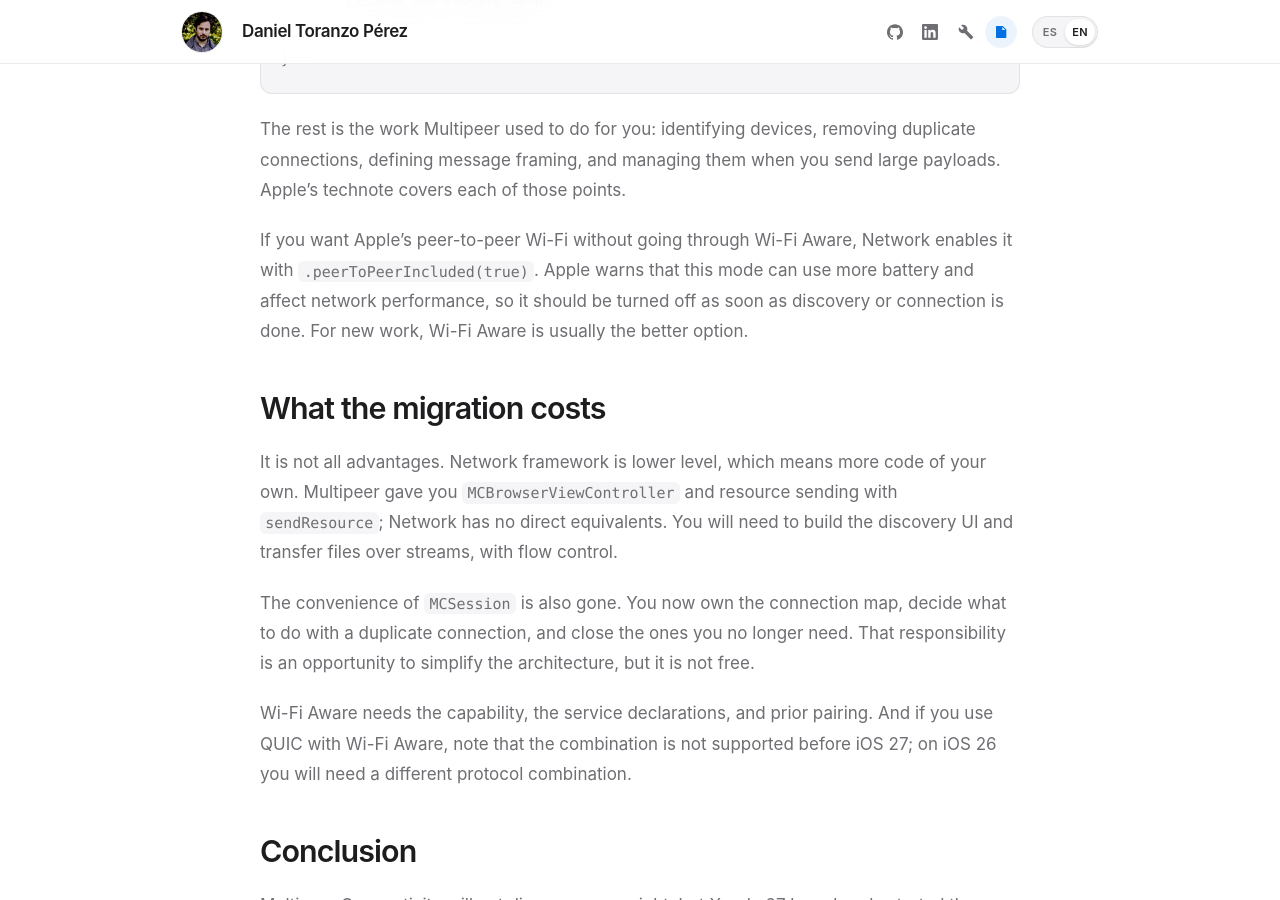
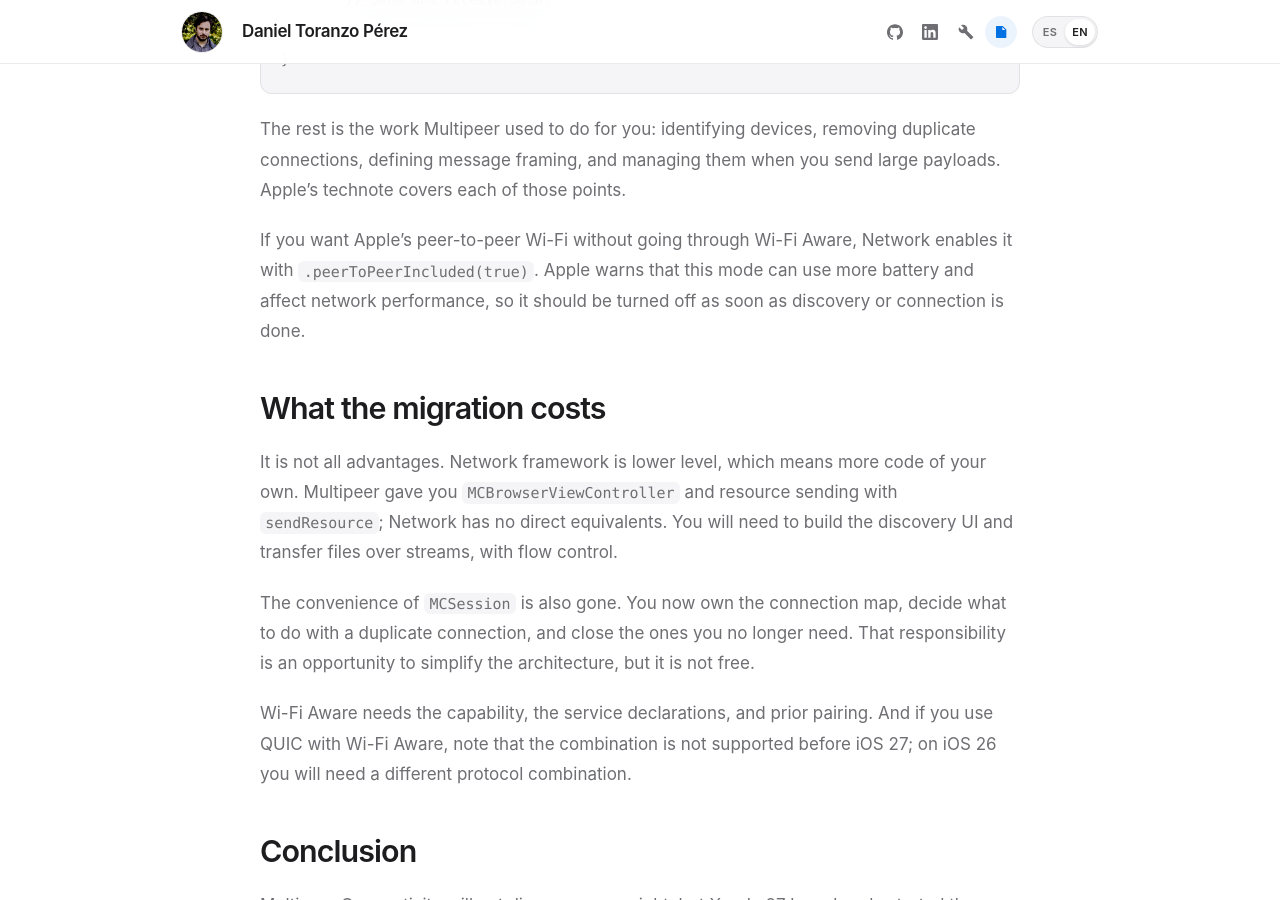
Before and after one commit to obocat/daniel_toranzo_perez, a Jekyll site: the page built from _posts/2026-11-13-multipeer-connectivity-network-wifi-aware.markdown, in a window 1280 px wide and 900 px high, scrolled down 5470 px. Built offline with Jekyll 4.4.1, drawn with Linux system fonts in a browser that asks for light colours.

Commit message:
docs: remove Wi-Fi Aware recommendation aside (#23)

```diff
--- a/_posts/2026-11-13-multipeer-connectivity-network-wifi-aware.markdown
+++ b/_posts/2026-11-13-multipeer-connectivity-network-wifi-aware.markdown
@@ -139,7 +139,7 @@ func connect(to endpoint: NWEndpoint) async throws {
 
 El resto del trabajo es el que Multipeer hacía por ti: identificar dispositivos, eliminar conexiones duplicadas, definir el framing de los mensajes y gestionarlos cuando envías datos grandes. La nota técnica de Apple entra en cada uno de esos puntos.
 
-Si quieres usar el peer-to-peer Wi-Fi de Apple sin pasar por Wi-Fi Aware, Network lo activa con `.peerToPeerIncluded(true)`. Apple advierte que ese modo puede consumir más batería y afectar al rendimiento de la red, así que conviene apagarlo en cuanto termines de descubrir o conectar. Para uso nuevo, Wi-Fi Aware suele ser la opción más recomendable.
+Si quieres usar el peer-to-peer Wi-Fi de Apple sin pasar por Wi-Fi Aware, Network lo activa con `.peerToPeerIncluded(true)`. Apple advierte que ese modo puede consumir más batería y afectar al rendimiento de la red, así que conviene apagarlo en cuanto termines de descubrir o conectar.
 
 ## Lo que cuesta la migración
 
@@ -298,7 +298,7 @@ func connect(to endpoint: NWEndpoint) async throws {
 
 The rest is the work Multipeer used to do for you: identifying devices, removing duplicate connections, defining message framing, and managing them when you send large payloads. Apple's technote covers each of those points.
 
-If you want Apple's peer-to-peer Wi-Fi without going through Wi-Fi Aware, Network enables it with `.peerToPeerIncluded(true)`. Apple warns that this mode can use more battery and affect network performance, so it should be turned off as soon as discovery or connection is done. For new work, Wi-Fi Aware is usually the better option.
+If you want Apple's peer-to-peer Wi-Fi without going through Wi-Fi Aware, Network enables it with `.peerToPeerIncluded(true)`. Apple warns that this mode can use more battery and affect network performance, so it should be turned off as soon as discovery or connection is done.
 
 ## What the migration costs
 
```
